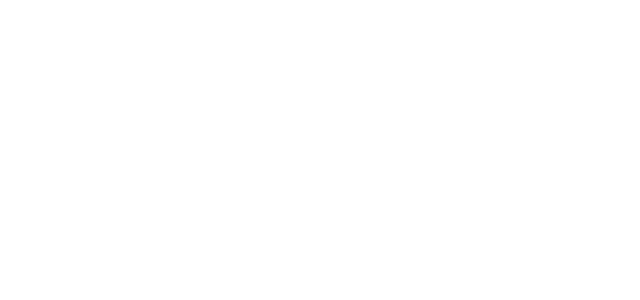
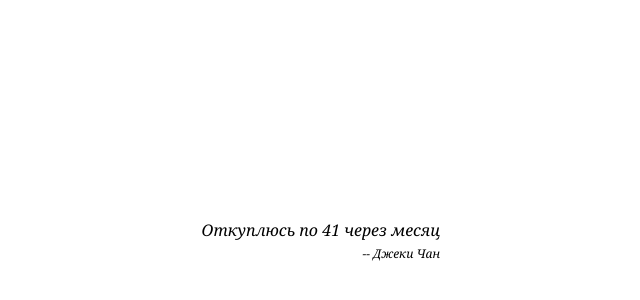
Before and after one commit to Jss2k/tdd-react-demo, a React (Create React App) app: page / in a window 1280 px wide. Shown: the part 164-464 px from the top of the page, without its empty margins (380-1020 px from the left). Built offline with nearby package versions, Linux system fonts and the light colour scheme.

Commit message:
Extract quote selection in a function

```diff
--- a/src/App.js
+++ b/src/App.js
@@ -1,9 +1,10 @@
 import styles from './App.module.css'
+import Quote from './components/Quote/Quote'
 
 function App() {
   return (
     <main className={styles.main}>
-
+      <Quote />
     </main>
   )
 }
--- a/src/components/Quote/Quote.js
+++ b/src/components/Quote/Quote.js
@@ -1,12 +1,17 @@
 import { quotes } from './quotes'
+import { selectRandomQuote } from './selectRandomQuote'
+import styles from './Quote.module.css'
 
-function Quote() {
-  const { text, author } = quotes[0]
+const defaultQuote = selectRandomQuote(quotes)
+
+function Quote({ quote = defaultQuote }) {
+  const { text, author } = quote
+
   return (
-    <>
+    <footer className={styles.quote}>
       <blockquote>{text}</blockquote>
-      <cite> -- {author}</cite>
-    </>
+      <cite className={styles.author}> -- {author}</cite>
+    </footer>
   )
 }
 
--- /dev/null
+++ b/src/components/Quote/Quote.module.css
@@ -0,0 +1,16 @@
+.quote {
+  margin: 10px 0 0;
+  text-align: end;
+  font-family: Georgia, 'Times New Roman', Times, serif;
+  font-style: italic;
+  line-height: 1.4;
+}
+
+.quote blockquote {
+  margin: 0;
+  padding: 0;
+}
+
+.author {
+  font-size: 0.75em;
+}
--- /dev/null
+++ b/src/components/Quote/selectRandomQuote.js
@@ -0,0 +1,5 @@
+
+export function selectRandomQuote(quotes) {
+  const randomIndex = Math.floor(Math.random() * quotes.length)
+  return quotes[randomIndex]
+}
```
Also changed, not shown: 2 other files (tests, documents, lock files or other folders).
